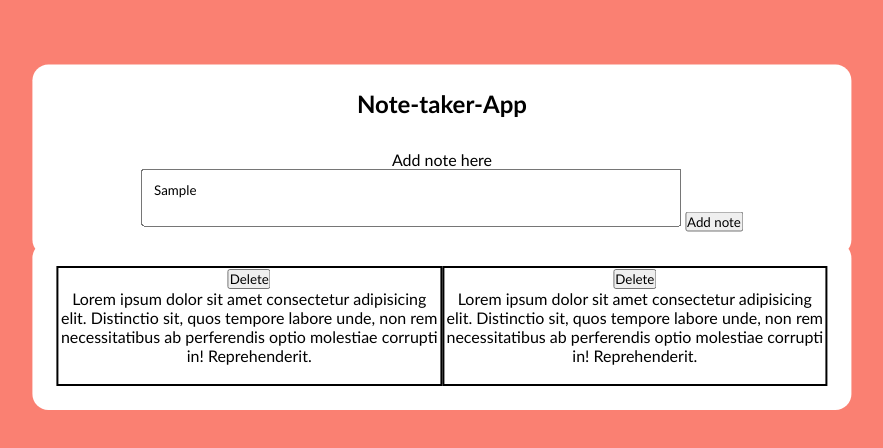
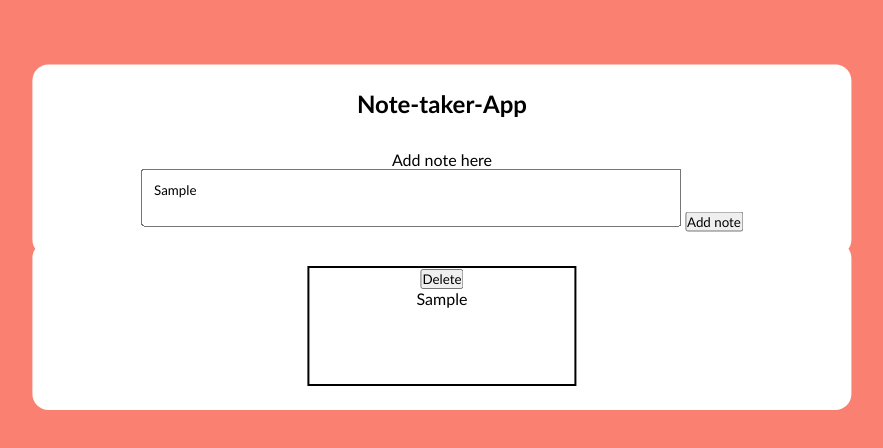
Before and after one commit to CtrlVeee/vanilla-js-practice, a plain HTML site: page note-app/index.html in a window 1280 px wide. Both pictures are taken after typing "Sample" into the empty fields and a click on the button "Add note". Shown: the whole page, without its empty margins (198-1081 px from the left). Drawn offline with Linux system fonts and the light colour scheme.

Commit message:
finsihed

```diff
--- a/note-app/index.html
+++ b/note-app/index.html
@@ -82,10 +82,7 @@
     </div>
 
     <div class="note-list">
-        <div class="note-item">
-            <button id="del" type="button" >Delete</button>
-            <p>Lorem ipsum dolor sit amet consectetur adipisicing elit. Distinctio sit, quos tempore labore unde, non rem necessitatibus ab perferendis optio molestiae corrupti in! Reprehenderit.</p>
-        </div>
+
     </div>
 
     <template>
--- a/note-app/script.js
+++ b/note-app/script.js
@@ -4,12 +4,16 @@ const temp = document.querySelector("template")
 const notes = document.querySelector('.note-list')
 
 btn.addEventListener('click', () => {
-    let div= document.createElement('div')
-    div.setAttribute("class", "note-item")
+    if (txt.value != '') {
+        let div= document.createElement('div')
+        div.setAttribute("class", "note-item")
+        div.appendChild(temp.content.cloneNode(true))
+        div.children[1].textContent = txt.value
+        div.children[0].addEventListener('click', function() {
+            div.remove()
+        })
 
-    div.appendChild(temp.content.cloneNode(true))
-
-    notes.appendChild(div)
-    console.log(notes)
+        notes.appendChild(div)
+    }
 
 })
```
